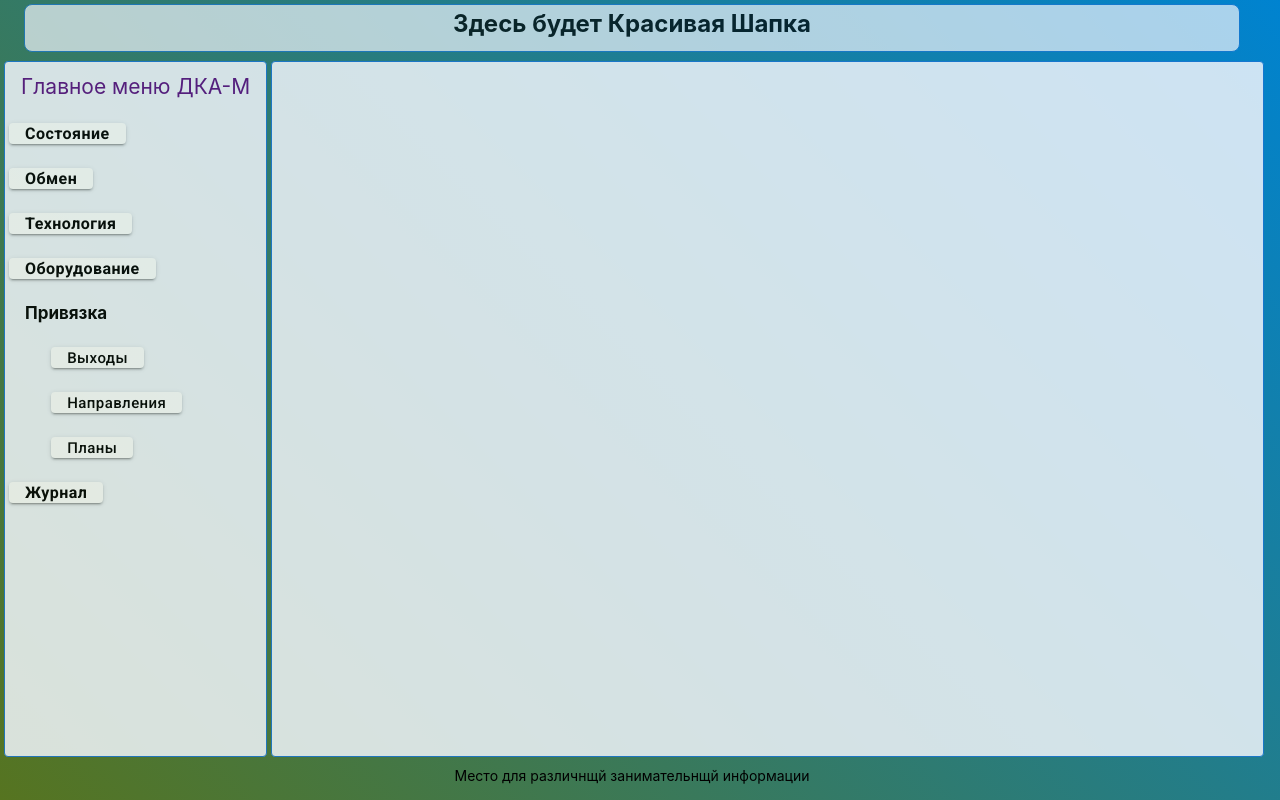
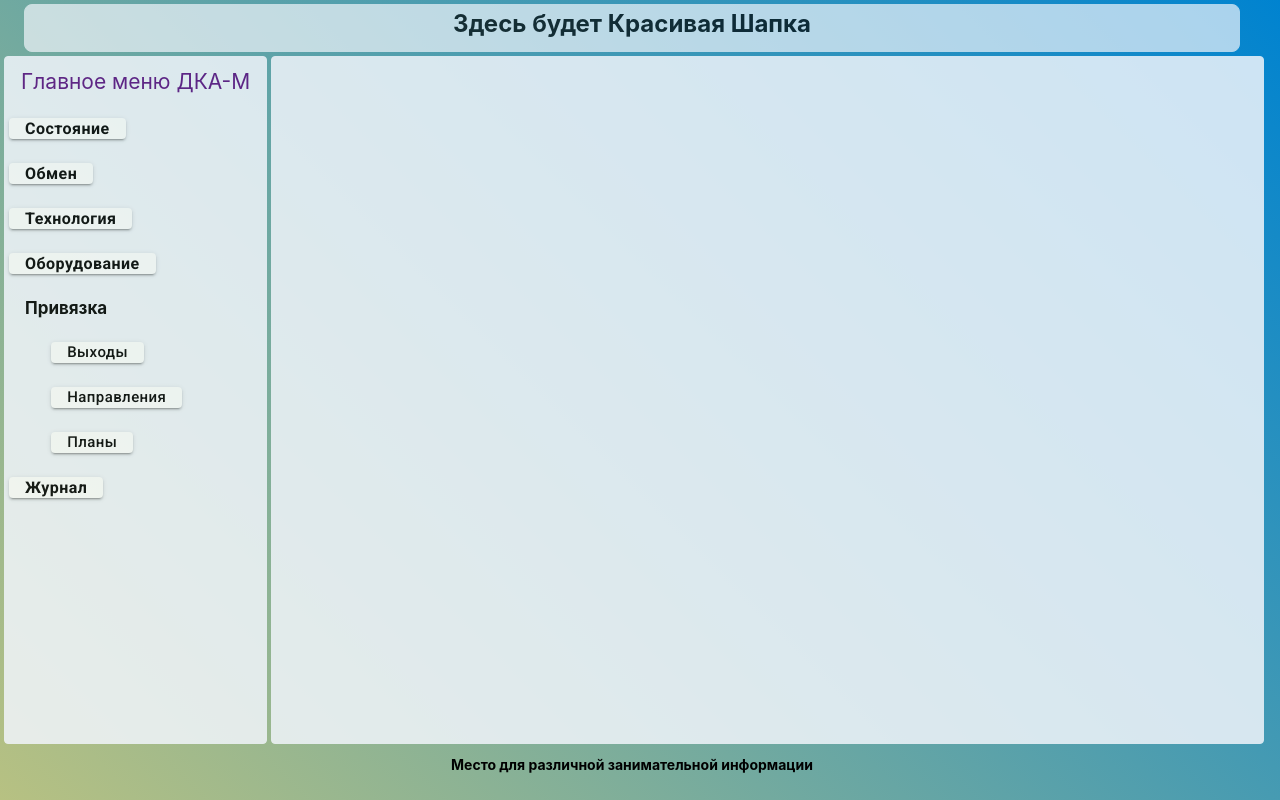
Before and after one commit to andrey-omsk-63/ASDU-dka-m, a React (Create React App) app: page / in a window 1280 px wide. Built offline with nearby package versions, Linux system fonts and the light colour scheme; the HTML template or start-up script is replaced by a standard one.

Commit message:
'1803mor'

```diff
--- a/src/App.tsx
+++ b/src/App.tsx
@@ -16,7 +16,7 @@ const App = () => {
   const styleAppMulka = {
     border: 1,
     borderRadius: 2,
-    borderColor: 'primary.main',
+    borderColor: '#F1F5FB',
     marginTop: 0.5,
     marginRight: 5,
     marginLeft: 3,
@@ -28,9 +28,9 @@ const App = () => {
   const styleAppMenu = {
     border: 1,
     borderRadius: 1,
-    borderColor: 'primary.main',
+    borderColor: '#F1F5FB',
     marginLeft: 0.5,
-    height: '87vh',
+    height: '86vh',
     backgroundColor: '#F1F5FB',
     opacity: 0.85,
   };
@@ -39,7 +39,8 @@ const App = () => {
     border: 0,
     marginRight: 5,
     marginLeft: 3,
-    height: '3vh',
+    height: '6vh',
+    p: 1,
   };
 
   const styleHeader = {
@@ -68,123 +69,6 @@ const App = () => {
     color: 'black',
     textTransform: 'unset !important',
   };
-
-  // const styleApp01 = {
-  //   fontSize: 14,
-  //   marginRight: 0.5,
-  //   width: '18%',
-  //   maxHeight: '21px',
-  //   minHeight: '21px',
-  //   backgroundColor: '#F1F3F4',
-  //   color: 'black',
-  //   textTransform: 'unset !important',
-  // };
-
-  // const styleApp02 = {
-  //   fontSize: 14,
-  //   marginRight: 0.5,
-  //   borderRadius: 1,
-  //   width: '12%',
-  //   maxHeight: '21px',
-  //   minHeight: '21px',
-  //   backgroundColor: '#FFE295',
-  //   color: 'black',
-  //   textAlign: 'center',
-  // };
-
-  // const styleModalMenu = {
-  //   fontSize: 13.9,
-  //   maxHeight: '20px',
-  //   minHeight: '20px',
-  //   backgroundColor: '#F1F3F4',
-  //   color: 'black',
-  //   marginRight: 1,
-  //   textTransform: 'unset !important',
-  // };
-
-  // const styleModal = {
-  //   position: 'relative',
-  //   bottom: '-45vh',
-  //   marginLeft: '60vh',
-  //   transform: 'translate(-50%, -50%)',
-  //   width: 150,
-  //   bgcolor: 'background.paper',
-  //   border: '2px solid #000',
-  //   borderRadius: 2,
-  //   boxShadow: 24,
-  //   p: 3,
-  // };
-
-  // const [open, setOpen] = React.useState(false);
-  // const [crossData, setCrossData] = React.useState(0);
-
-  // const handleOpen = () => setOpen(true);
-
-  // const handleClose = (numer: number) => {
-  //   if (numer !== 777) {
-  //     setCrossData(numer);
-  //     setValue('1');
-  //     extData =
-  //       points[numer].slice(11, 13) +
-  //       '.' +
-  //       points[numer].slice(8, 10) +
-  //       '.' +
-  //       points[numer].slice(3, 7);
-  //   }
-  //   setOpen(false);
-  // };
-
-  // const SpisData = () => {
-  //   let resStr = [];
-  //   let stroka = '';
-  //   let strDat = '';
-
-  //   for (let i = 0; i < points.length; i++) {
-  //     stroka = points[i];
-  //     strDat = stroka.slice(11, 13) + '.' + stroka.slice(8, 10) + '.' + stroka.slice(3, 7);
-  //     resStr.push(
-  //       <Button key={i} sx={styleModalMenu} variant="contained" onClick={() => handleClose(i)}>
-  //         <b>{strDat}</b>
-  //       </Button>,
-  //     );
-  //   }
-  //   resStr.push(
-  //     <Button key={777} sx={styleModalMenu} variant="contained" onClick={() => handleClose(777)}>
-  //       <b>Выход</b>
-  //     </Button>,
-  //   );
-  //   return resStr;
-  // };
-
-  // const ChoiceData = () => {
-  //   return (
-  //     <>
-  //       <Button sx={styleApp01} variant="contained" onClick={handleOpen}>
-  //         <b>Выбор по дате</b>
-  //       </Button>
-  //       <Modal
-  //         open={open}
-  //         aria-labelledby="modal-modal-title"
-  //         aria-describedby="modal-modal-description">
-  //         <Box sx={styleModal}>
-  //           <Stack direction="column">{SpisData()}</Stack>
-  //         </Box>
-  //       </Modal>
-  //     </>
-  //   );
-  // };
-
-  // const [points, setPoints] = React.useState<Array<string>>([]);
-  // //const ipAdress: string = 'http://localhost:3000/otladkaGlob.json';
-  // const ipAdress = window.location.href;
-
-  // React.useEffect(() => {
-  //   axios.post(ipAdress).then(({ data }) => {
-  //     setPoints(data.fileNames);
-  //   });
-  // }, [ipAdress]);
-
-  // const [value, setValue] = React.useState('0');
 
   const [value, setValue] = React.useState('0');
 
@@ -274,11 +158,12 @@ const App = () => {
               </Stack>
             </Grid>
           </Grid>
+
           <Grid item xs sx={styleAppMenu}></Grid>
         </Grid>
         <Grid item xs={12} sx={styleAppPodv}>
           <Box sx={{ textAlign: 'center', fontSize: 14 }}>
-            Место для различнщй занимательнщй информации
+            <b>Место для различнoй занимательнoй информации</b>
           </Box>
         </Grid>
       </Grid>
--- a/src/index.css
+++ b/src/index.css
@@ -5,7 +5,7 @@ body {
   width: 100%;
   /* background-color: #024492; */
   /* background: linear-gradient(45deg, #57741D, #024492); */
-  background: linear-gradient(45deg, #567420, #0083d0);
+  background: linear-gradient(45deg, #b7c182, #0083d0);
 
   /* background: url(./imagJournal.jpg);
 
```
